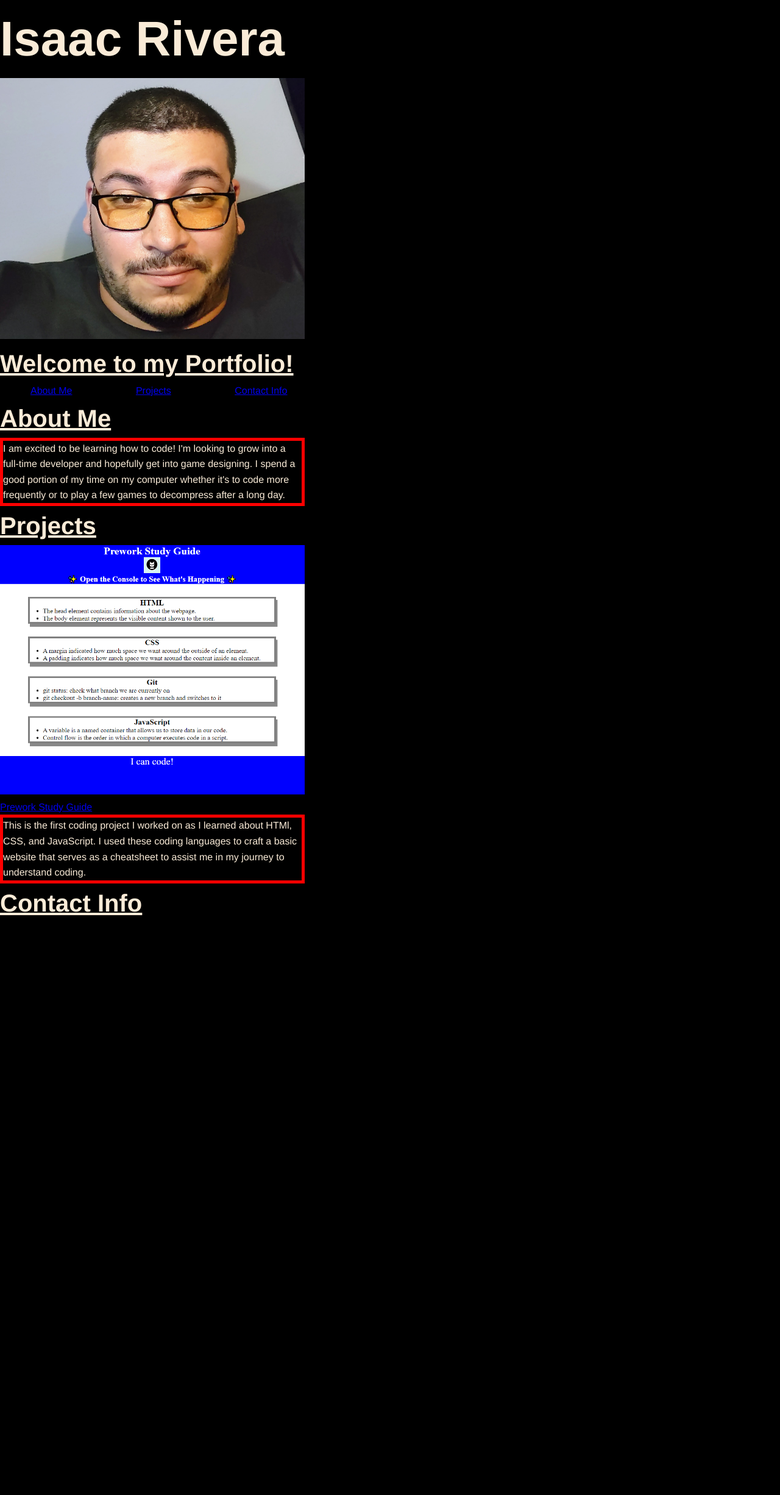
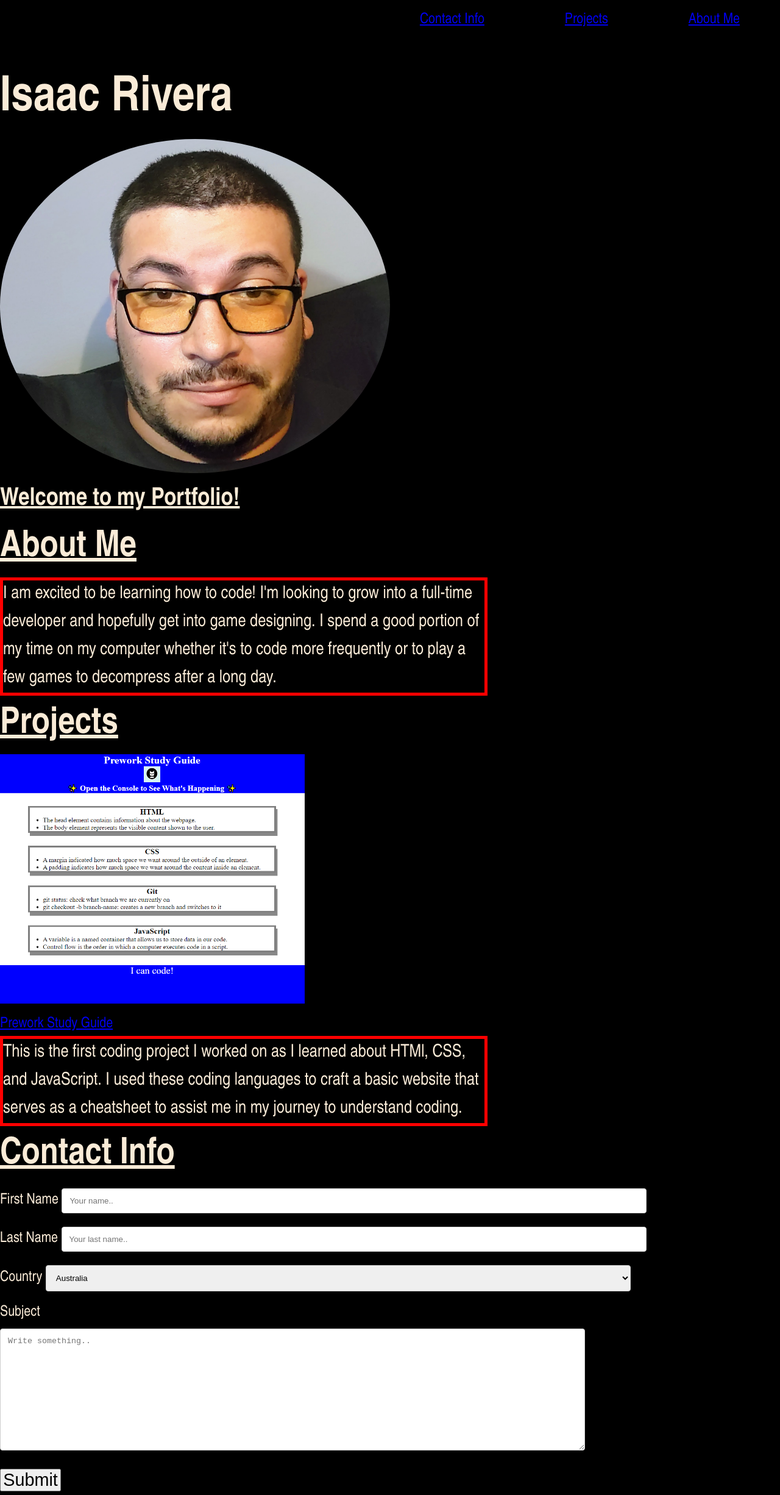
Before and after one commit to irivera2116/MSU-Portfolio-V1, a plain HTML site: page index.html in a window 1280 px wide. Shown: the whole page at 61% size. Before the commit the page ends 1513 px from the top, so only its background shows below. Drawn offline with Linux system fonts and the light colour scheme.

Commit message:
finished html and css editing

```diff
--- a/assets/style.css
+++ b/assets/style.css
@@ -1,14 +1,40 @@
 body, h1{
+    margin-top: 100px;
     background-color: black;
-font-family: 'Franklin Gothic Medium', 'Arial Narrow', Arial, sans-serif;
+    font-family: 'Gothic', 'Arial Narrow', Arial, sans-serif;
     color: antiquewhite;
     line-height: 1.6;
 }
 
+.img1 {
+    border-radius: 50%;
+    width: 50%;
+}
+nav {
+    overflow: hidden;
+    background-color: #000000;
+    position: fixed;
+    top: 0;
+    width: 100%;
+}
+
+li {
+    float: right;
+    display: block;
+    text-align: right;
+    padding: 14px 16px;
+    text-decoration: none;
+    font-size: x-large;
+}
+
+main {
+    font-size: x-large;
+}
 div {
     height: 100%;
     width: 100%;
 }
+
 img {
     width: 500px;
 }
@@ -25,7 +51,8 @@ margin-right: 50px;
 
 p{
     color: antiquewhite;
-width: 500px;
+    font-size: larger;
+    width: 800px;
     border: 10px solid red;
 }
 
@@ -33,3 +60,23 @@ p, a {
     border-width: thick;
 
 }
+
+#pro {
+    float: right;
+}
+
+input[type=text], select, textarea {
+    width: 75%;
+    padding: 12px;
+    border: 1px solid #ccc;
+    border-radius: 4px;
+    box-sizing: border-box;
+    margin-top: 6px;
+    margin-bottom: 16px;
+    resize: vertical;
+}
+
+input[type=submit] {
+    width: 100px;
+    font-size: larger;
+}
--- a/index.html
+++ b/index.html
@@ -11,15 +11,16 @@
 <body>
     <header>
         <h1>Isaac Rivera</h1>
-        <img src="./assets/Self.jpg" alt="Image of me">
+        <img src="./assets/Self.jpg" alt="Image of me" class="img1">
         <h2>Welcome to my Portfolio!</h2>
+        <nav>
+            <ul>
+                <li><a href="#Abo" id="bar">About Me</a></li>
+                <li><a href="#Pro" id="bar">Projects</a></li>
+               <li><a href="#Con" id="bar">Contact Info</a></li>
+            </ul>
+        </nav>
     </header>
-
-    <nav>
-        <a href="#Abo" id="bar">About Me</a>
-        <a href="#Pro" id="bar">Projects</a>
-        <a href="#Con" id="bar">Contact Info</a>
-    </nav>
 
     <main id="#">
     <div>
@@ -43,7 +44,26 @@
 
     <section id="Con">
         <h2>Contact Info</h2>
+        <form action="action_page.php">
 
+            <label for="fname">First Name</label>
+            <input type="text" id="fname" name="firstname" placeholder="Your name..">
+            <br>
+            <label for="lname">Last Name</label>
+            <input type="text" id="lname" name="lastname" placeholder="Your last name..">
+            <br>
+            <label for="country">Country</label>
+            <select id="country" name="country">
+              <option value="australia">Australia</option>
+              <option value="canada">Canada</option>
+              <option value="usa">USA</option>
+            </select>
+            <br>
+            <label for="subject">Subject</label>
+            <br>
+            <textarea id="subject" name="subject" placeholder="Write something.." style="height:200px"></textarea>
+            <br>
+            <input type="submit" value="Submit">
     </section>
     </div>
     </main>
```
Also changed, not shown: 1 other file. Lines whose indentation alone changed are shown as unchanged.
